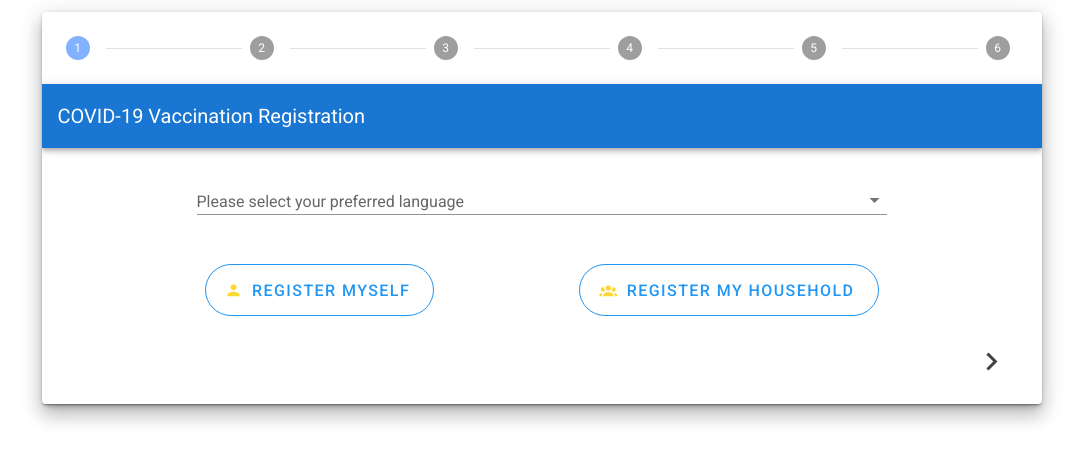
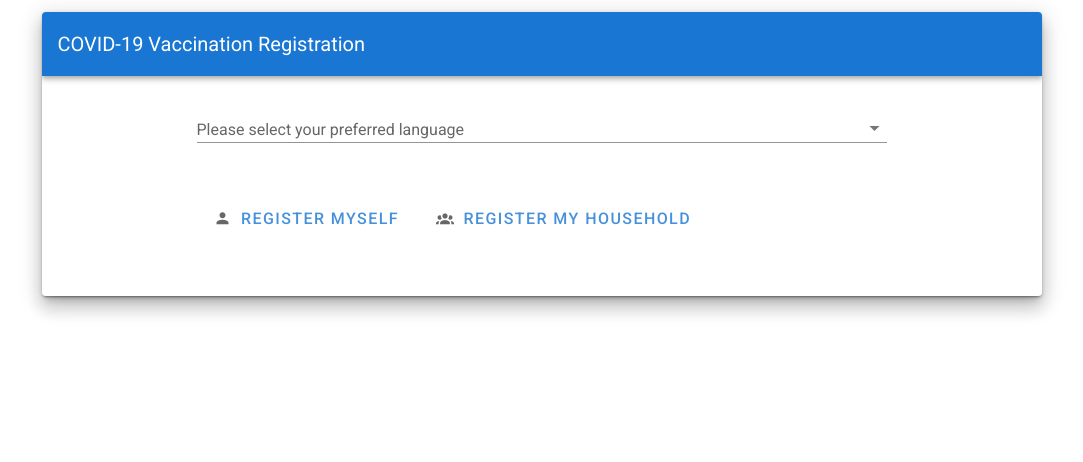
Before and after one commit to david-fraley/MassVaccinationSystem, a Vue app in the folder PatientRegistrationApp/: page / in a window 1280 px wide. Shown: the top 462 px of the page, without its empty margins (18-1101 px from the left). Built offline with nearby package versions, Linux system fonts and the light colour scheme.

Commit message:
Updated GreetingPage.vue and App.vue to implement the changes for this card

```diff
--- a/PatientRegistrationApp/src/App.vue
+++ b/PatientRegistrationApp/src/App.vue
@@ -1,126 +1,116 @@
 <template>
 
   <v-app id="Patient-registration">
+    <v-main>
 
-    <v-main>
 		<v-container>
-
-			<v-card
-				class="elevation-12"
-				min-width="400"
-				max-width="1000"
-			>
-				<!--the v-stepper is the progress bar along the top of the container-->
-				<v-stepper
-					v-model="page"
-				>
+			<v-card class="elevation-12" min-width="400" max-width="1000">
+				<v-stepper v-model="page">
+					<!-- Logic to check if the page is the greeting page; if so, don't show the stepper-header because we don't know how many steps are involved until a registration path is chosen-->
+					<template v-if="page != '1'">
+						<!--Logic to check for the "single patient" registration path-->
+						<template v-if="registrationPath == '1'"> <!--TO DO:  can we set a #DEFINE or equivalent?? -->
+							<!--the v-stepper-header is the progress bar along the top of the container-->
 							<v-stepper-header>
 								<!-- Greeting Page -->
-						<v-stepper-step
+								<v-stepper-step color="accent"
 									:complete="page > 1"
 									step="1"
-							color="accent"
 								></v-stepper-step>
 
 								<v-divider></v-divider>
 
 								<!-- Home Address -->
-						<v-stepper-step
+								<v-stepper-step color="accent"
 									:complete="page > 2"
 									step="2"
-							color="accent"
 								></v-stepper-step>
 
 								<v-divider></v-divider>
 
 								<!-- Contact Info -->
-						<v-stepper-step
+								<v-stepper-step color="accent"
 									:complete="page > 3"
 									step="3"
-							color="accent"
 								></v-stepper-step>
 
 								<v-divider></v-divider>
 
 								<!-- Personal Info -->
-						<v-stepper-step
+								<v-stepper-step color="accent"
 									:complete="page > 4"
 									step="4"
-							color="accent"
 								></v-stepper-step>
 
 								<v-divider></v-divider>
 
 								<!-- Emergency Contact -->
-						<v-stepper-step
+								<v-stepper-step color="accent"
 									:complete="page > 5"
 									step="5"
-							color="accent"
 								></v-stepper-step>
 
 								<v-divider></v-divider>
 
 								<!-- Review and Submit -->
-						<v-stepper-step
+								<v-stepper-step color="accent"
 									step="6"
-							color="accent"
 								></v-stepper-step>
 							</v-stepper-header>
+						</template>
+					</template>
 
-					<v-toolbar
-						color="primary"
-						dark
-					>
+					<v-toolbar color="primary" dark>
 						<!-- We could make the following toolbar dynamic, but for now I just have one title (defined at the end of this file)-->
 						<v-toolbar-title>{{title}}</v-toolbar-title>
 					</v-toolbar>
 
 					<!--The v-stepper-items holds all of the "page" content we will swap in an out based on the navigation-->
 					<v-stepper-items>
-
 						<!-- Greeting Page -->
 						<v-stepper-content step="1">
-							<v-card
-								flat
-							>
-								<GreetingPage/>
+							<v-card flat>
+								<!--listen for changes in the button selections-->
+								<GreetingPage @singleRegistration="setSinglePatientRegistration" @householdRegistration="setHouseholdRegistration"/>
 							</v-card>
 							<v-card-actions>
 								<v-spacer></v-spacer>
-								<v-icon
-									large
-									color="secondary"
+								<!--Logic to check for single patient registration path -->
+								<template v-if="registrationPath == '1'">
+									<v-icon large color="secondary"
 										@click="page=2"
 									>
 										mdi-chevron-right
 									</v-icon>
+								</template>
+								<!--Logic to check for household registration path -->
+								<!-- Just stay on this page for now - until we build the household registration pages -->
+								<template v-if="registrationPath == '2'">
+									<v-icon large color="secondary"
+										@click="page=1"
+									>
+										mdi-chevron-right
+									</v-icon>
+								</template>
 							</v-card-actions>
 						</v-stepper-content>
 
 						<!-- Home Address -->
 						<v-stepper-content step="2">
-							<v-toolbar
-								flat
-							>
+							<v-toolbar flat>
 								<v-toolbar-title>Enter your home address</v-toolbar-title>
 							</v-toolbar>
-							<v-card
-								flat
-							>
+							<v-card flat>
 								<SinglePatientHomeAddress/>
 							</v-card>
 							<v-card-actions>
-								<v-icon
-									large
-									color="secondary"
+								<v-icon large color="secondary"
 									@click="page=1"
 								>
 									mdi-chevron-left
 								</v-icon>
 								<v-spacer></v-spacer>
-								<v-icon
-									large
-									color="secondary"
+								<v-icon large color="secondary"
 									@click="page=3"
 								>
 									mdi-chevron-right
@@ -130,28 +120,20 @@
 
 						<!-- Contact Info -->
 						<v-stepper-content step="3">
-							<v-toolbar
-								flat
-							>
+							<v-toolbar flat>
 								<v-toolbar-title>Enter your contact information</v-toolbar-title>
 							</v-toolbar>
-							<v-card
-								flat
-							>
+							<v-card flat>
 								<SinglePatientContactInfo/>
 							</v-card>
 							<v-card-actions>
-								<v-icon
-									large
-									color="secondary"
+								<v-icon large color="secondary"
 									@click="page=2"
 								>
 									mdi-chevron-left
 								</v-icon>
 								<v-spacer></v-spacer>
-								<v-icon
-									large
-									color="secondary"
+								<v-icon large color="secondary"
 									@click="page=4"
 								>
 									mdi-chevron-right
@@ -161,28 +143,20 @@
 
 						<!-- Personal Info -->
 						<v-stepper-content step="4">
-							<v-toolbar
-								flat
-							>
+							<v-toolbar flat>
 								<v-toolbar-title>Enter your personal information</v-toolbar-title>
 							</v-toolbar>
-							<v-card
-								flat
-							>
+							<v-card flat>
 								<SinglePatientPersonalInfo/>
 							</v-card>
 							<v-card-actions>
-								<v-icon
-									large
-									color="secondary"
+								<v-icon large color="secondary"
 									@click="page=3"
 								>
 									mdi-chevron-left
 								</v-icon>
 								<v-spacer></v-spacer>
-								<v-icon
-									large
-									color="secondary"
+								<v-icon large color="secondary"
 									@click="page=5"
 								>
 									mdi-chevron-right
@@ -192,28 +166,20 @@
 
 						<!-- Emergency Contact -->
 						<v-stepper-content step="5">
-							<v-toolbar
-								flat
-							>
+							<v-toolbar flat>
 								<v-toolbar-title>Specify an emergency contact</v-toolbar-title>
 							</v-toolbar>
-							<v-card
-								flat
-							>
+							<v-card flat>
 								<SinglePatientEmergencyContact/>
 							</v-card>
 							<v-card-actions>
-								<v-icon
-									large
-									color="secondary"
+								<v-icon large color="secondary"
 									@click="page=4"
 								>
 									mdi-chevron-left
 								</v-icon>
 								<v-spacer></v-spacer>
-								<v-icon
-									large
-									color="secondary"
+								<v-icon large color="secondary"
 									@click="page=6"
 								>
 									mdi-chevron-right
@@ -223,42 +189,32 @@
 
 						<!-- Review and Submit -->
 						<v-stepper-content step="6">
-							<v-toolbar
-								flat
-							>
+							<v-toolbar flat>
 								<v-toolbar-title>Review and submit registration</v-toolbar-title>
 							</v-toolbar>
-							<v-card
-								flat
-							>
+							<v-card flat>
 								<SinglePatientReviewSubmit/>
 							</v-card>
 							<v-card-actions>
-								<v-icon
-									large
-									color="secondary"
+								<v-icon large color="secondary"
 									@click="page=5"
 								>
 									mdi-chevron-left
 								</v-icon>
 								<v-spacer></v-spacer>
-								<v-btn
-									large
-									color="secondary"
+								<v-btn large color="secondary"
 									@click="submit"
 								>
 									Submit
 								</v-btn>
 							</v-card-actions>
 						</v-stepper-content>
-
 					</v-stepper-items>
 				</v-stepper>
 			</v-card>
 		</v-container>
 	</v-main>
   </v-app>
-
 </template>
 
 <script>
@@ -277,7 +233,15 @@ export default {
 		submit()
 		{
 			alert('You clicked submit!')
-		}
+		},
+		setSinglePatientRegistration()
+		{
+			this.registrationPath = 1;
+		},
+		setHouseholdRegistration()
+		{
+			this.registrationPath = 2;
+		},
 	},
   components:
   {
@@ -293,6 +257,7 @@ export default {
 	return {
 		page: 1,
 		title: 'COVID-19 Vaccination Registration',
+		registrationPath: 0
 		}
 	},
   }
--- a/PatientRegistrationApp/src/components/GreetingPage.vue
+++ b/PatientRegistrationApp/src/components/GreetingPage.vue
@@ -29,44 +29,48 @@
 				sm="9"
 			>
 
+				<v-btn-toggle
+					v-model="text"
+					tile
+					x-large
+					color="primary"
+					group
+				>
 					<v-tooltip top>
 						<template v-slot:activator="{on, attrs}">
 							<v-btn
 									class="ma-2"
 									outlined
-							rounded
 									x-large
-							color="blue"
+									color="primary"
 									v-bind="attrs"
 									v-on="on"
+									@click="singleRegistration"
 							>
-							<v-icon left style="color:#FDD835;">mdi-account</v-icon>
+									<v-icon left color="secondary">mdi-account</v-icon>
 									Register myself
 							</v-btn>
 						</template>
 						<span>Register yourself!</span>
 					</v-tooltip>
-
-				<v-spacer></v-spacer>
-
 					<v-tooltip top>
 						<template v-slot:activator="{on, attrs}">
 							<v-btn
 									class="ma-2"
 									outlined
-							rounded
 									x-large
-							color="blue"
+									color="primary"
 									v-bind="attrs"
 									v-on="on"
+									@click="householdRegistration"
 								>
-							<v-icon left style="color:#FDD835;">mdi-account-group</v-icon>
+									<v-icon left color="secondary">mdi-account-group</v-icon>
 									Register my household
 							</v-btn>
 						</template>
 						<span>A household is composed of any people who occupy the same given housing unit. If you are planning to register your household, all members must currently be residing in the same address. If members of a household are residing in other housing units, it is necessary to register any given members individually. Max household registration of 20 registrants.</span>
 					</v-tooltip>
-
+				</v-btn-toggle>
 			</v-col>
 		</v-row>
 	</v-container>
@@ -79,5 +83,15 @@
 	data: () => ({
 	items: ['English','Spanish'],
 	}),
+	methods: {
+		singleRegistration()
+		{
+			this.$emit("singleRegistration");
+		},
+		householdRegistration()
+		{
+			this.$emit("householdRegistration");
+		}
+	}
   }
 </script>
```
Lines whose indentation alone changed are shown as unchanged.
